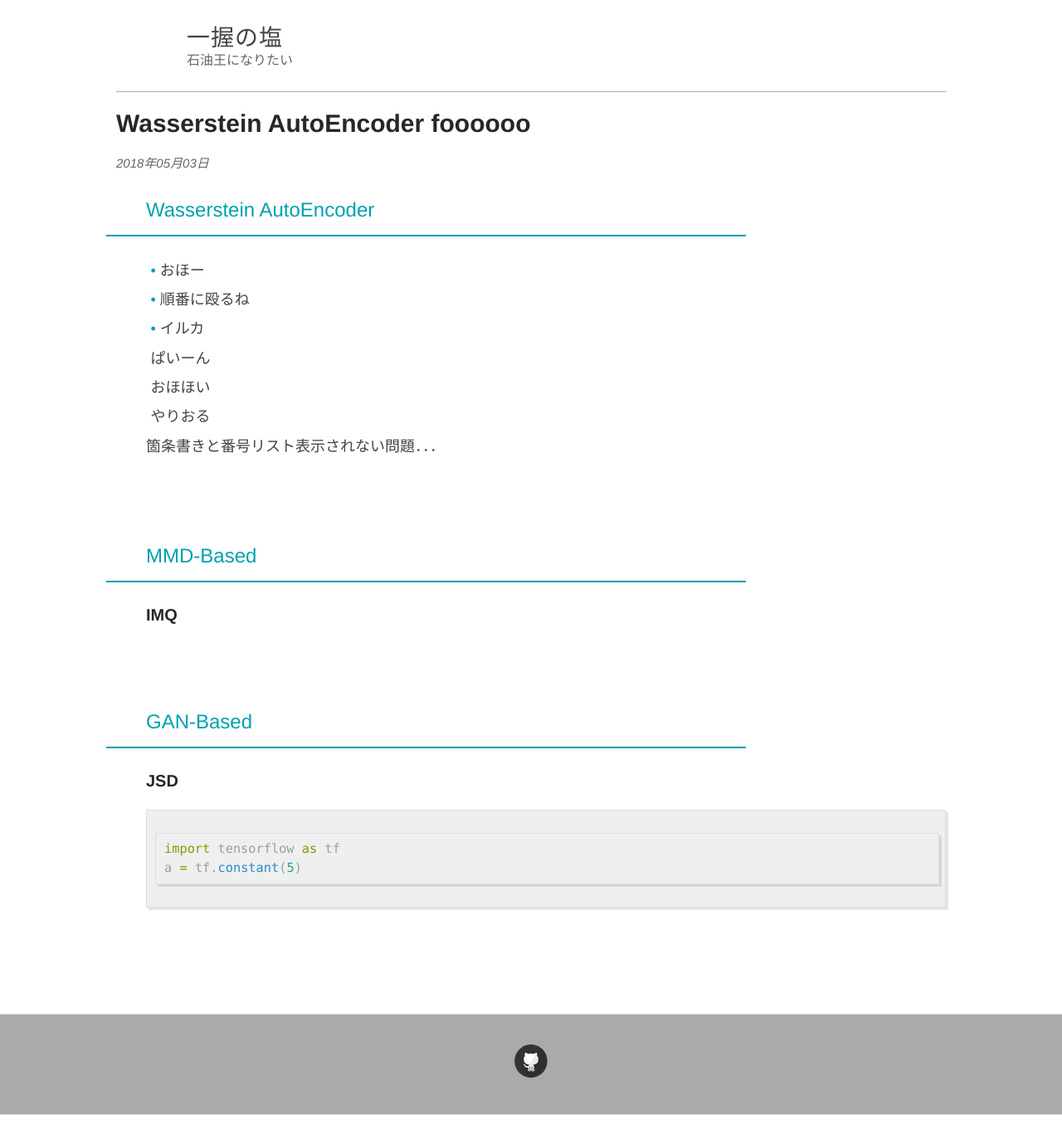
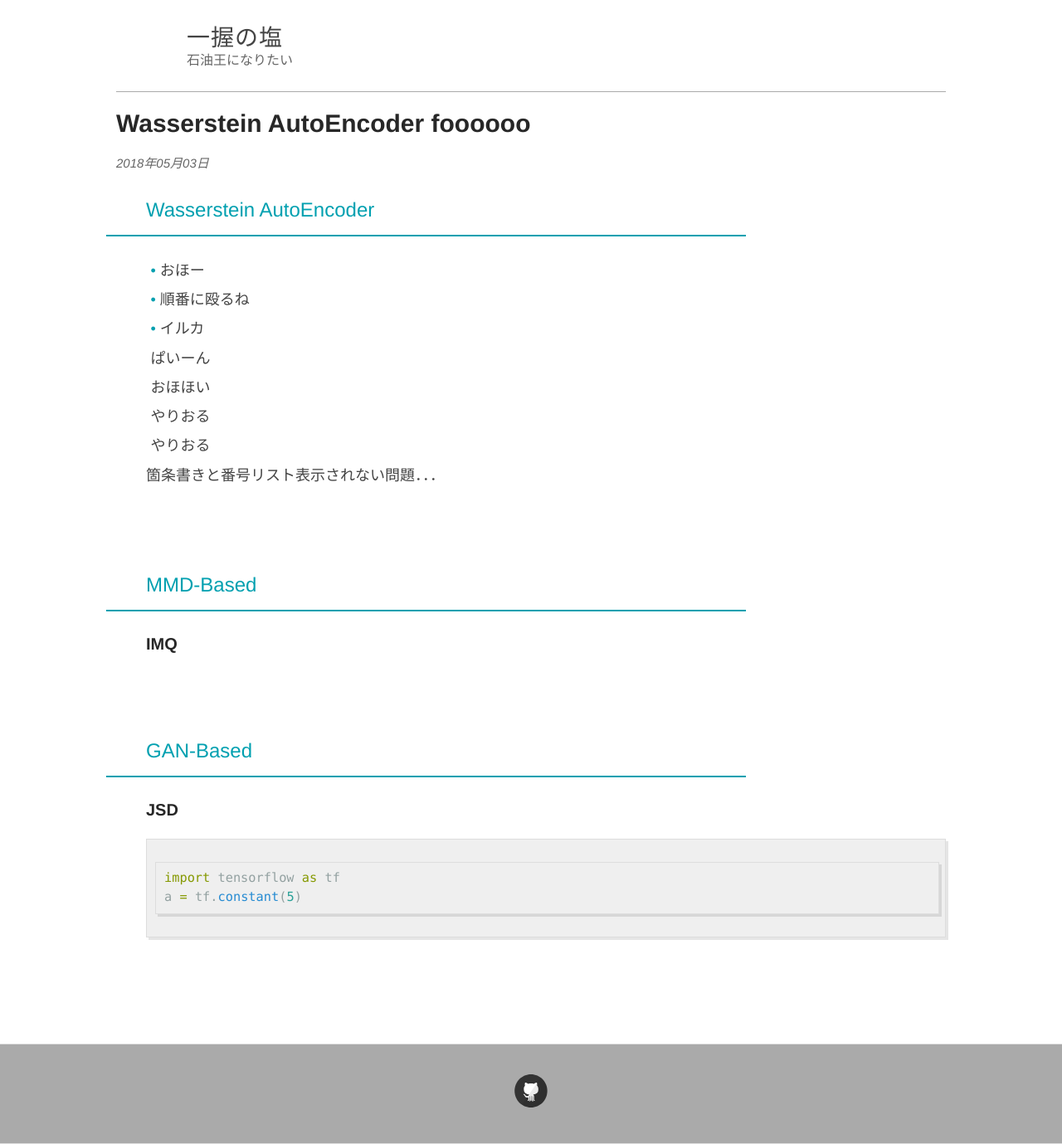
Before and after one commit to salty-vanilla/page_test, a Jekyll site: the page built from _posts/2018-05-03-WAE.md, in a window 1280 px wide. Shown: the whole page at 83% size. Built offline with Jekyll 4.4.1, drawn with Linux system fonts in a browser that asks for light colours; before the commit the page ends 1344 px from its top, so only the background shows below that.

Commit message:
Update 2018-05-03-WAE.md

```diff
--- a/_posts/2018-05-03-WAE.md
+++ b/_posts/2018-05-03-WAE.md
@@ -11,6 +11,7 @@ title: Wasserstein AutoEncoder foooooo
 1. ぱいーん
 2. おほほい
 3. やりおる
+4. やりおる
 
 箇条書きと番号リスト表示されない問題．．．
 
```
